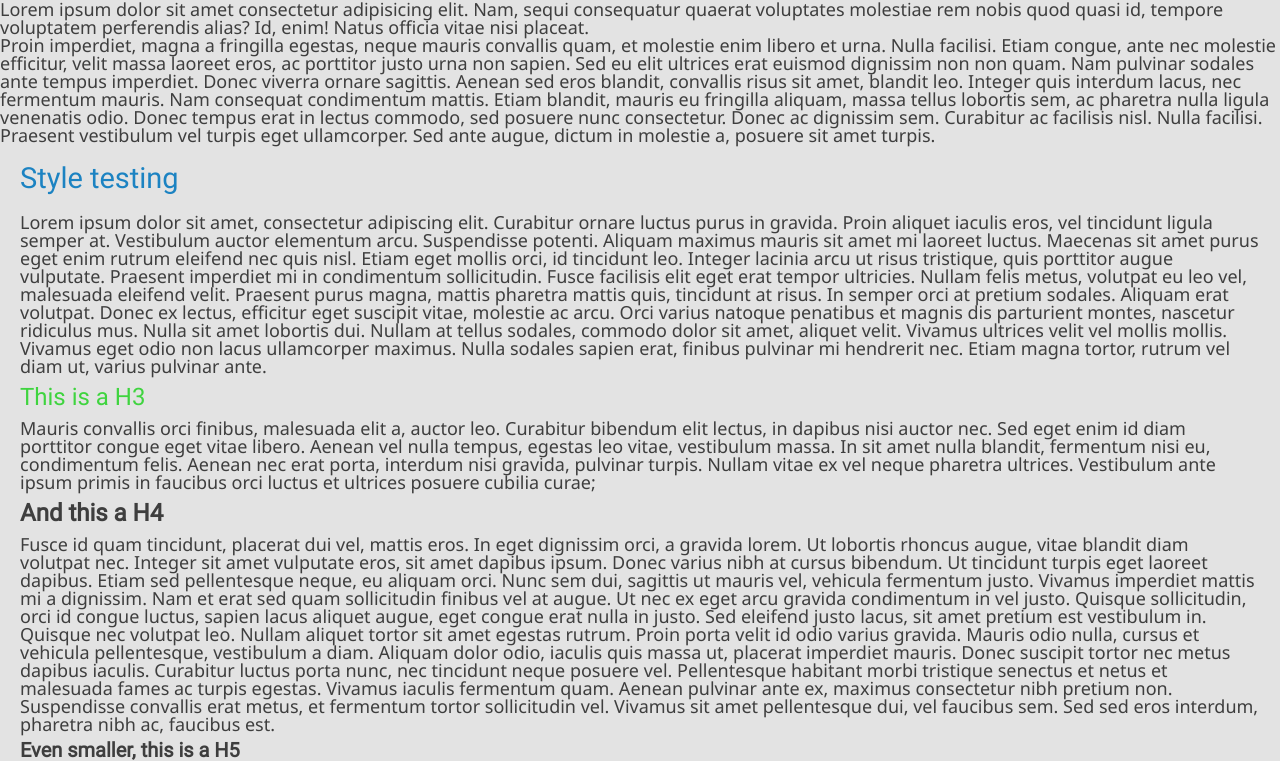
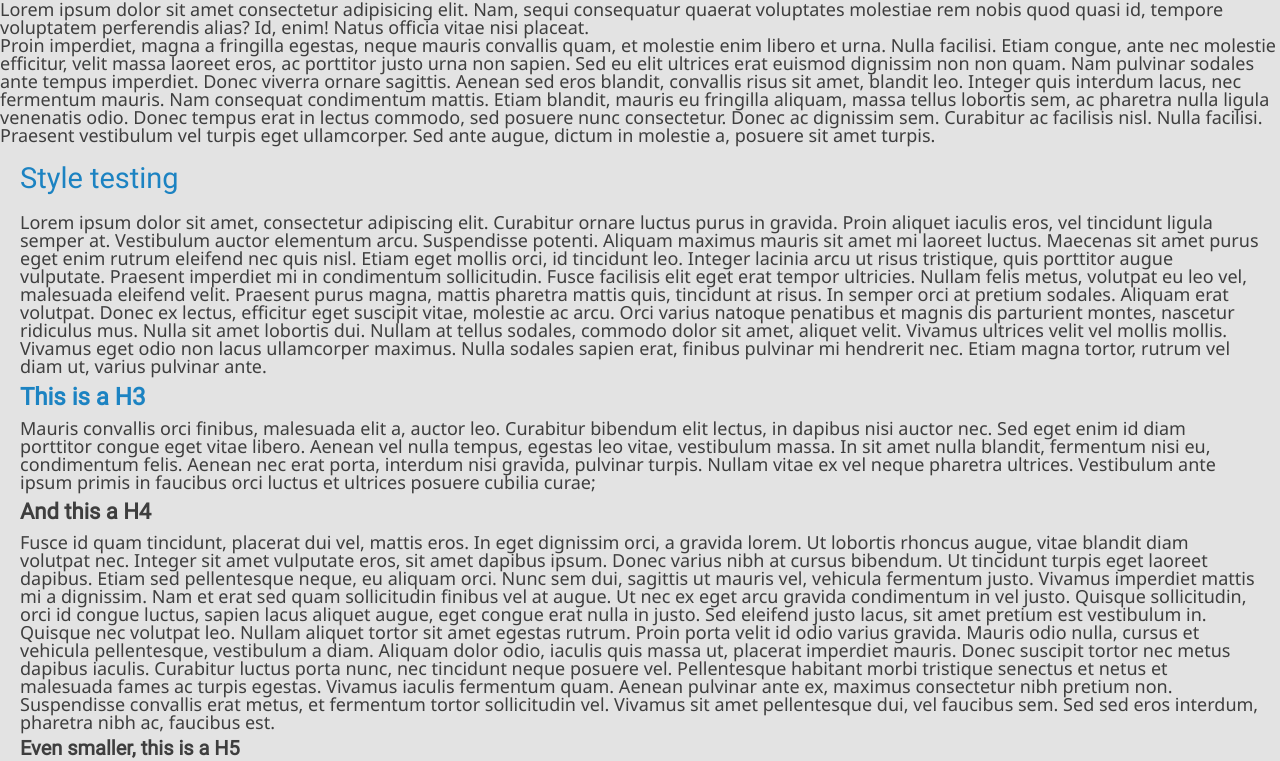
Before and after one commit to robinofskii/javascript-experimenting, a plain HTML site: page pages/lorem.html in a window 1280 px wide. Shown: the part 75-836 px from the top of the page. Drawn offline with Linux system fonts and the light colour scheme; files whose address does not match are found by name.

Commit message:
feat: :lipstick: update heading styling to more consice use of primary colors

```diff
--- a/scss/partials/_typography.scss
+++ b/scss/partials/_typography.scss
@@ -27,12 +27,13 @@ h2 {
 h3 {
   font-size: 24px;
   font-family: Roboto, Arial, Helvetica, sans-serif;
-  color: variables.$color-secondary;
+  font-weight: 600;
+  color: variables.$color-primary;
   margin: calc(variables.$base-margin / 2) 0;
 }
 
 h4 {
-  font-size: 24px;
+  font-size: 22px;
   font-family: Roboto, Arial, Helvetica, sans-serif;
   font-weight: 600;
   color: variables.$text-color;
```
Also changed, not shown: css/styles.css, 1 other file.
